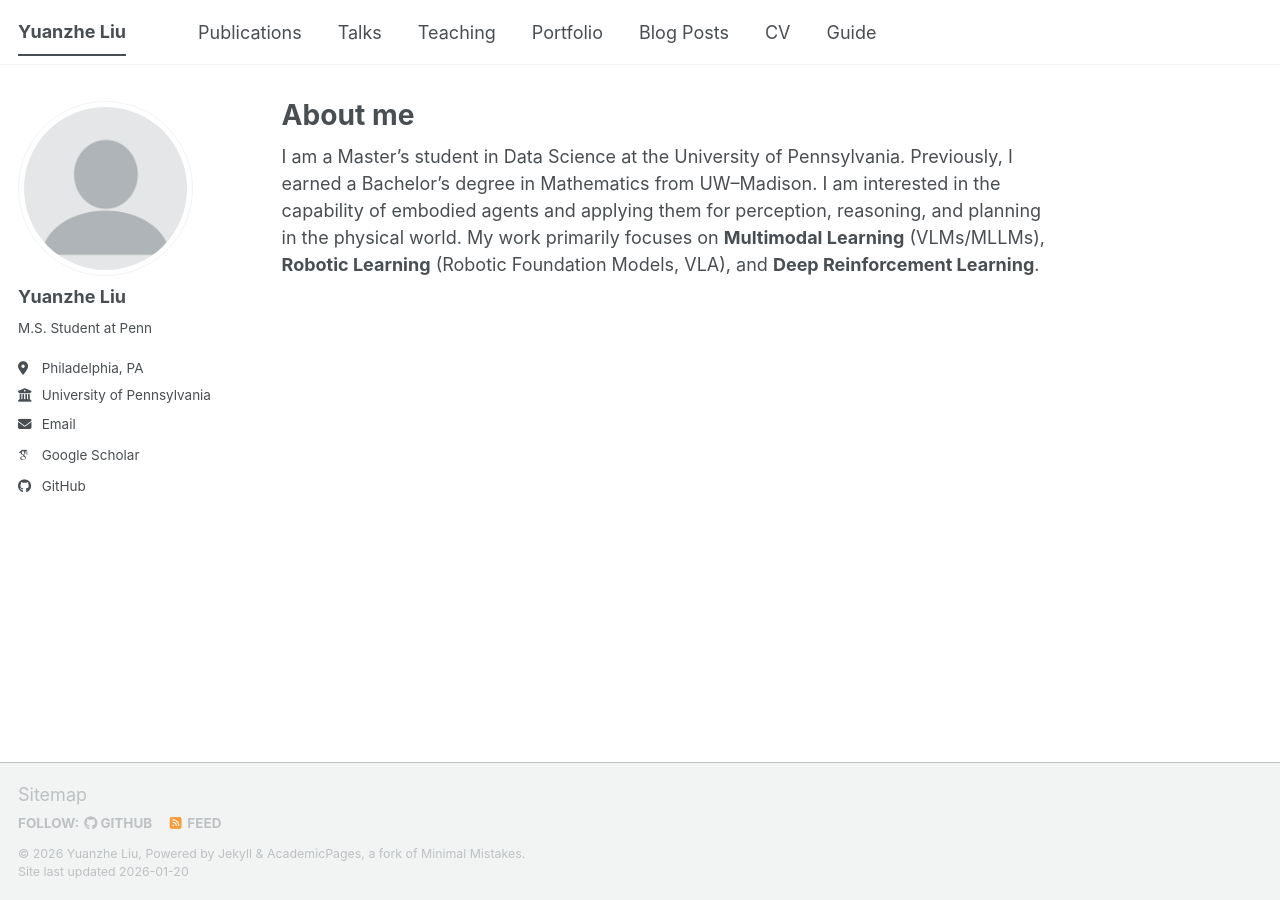
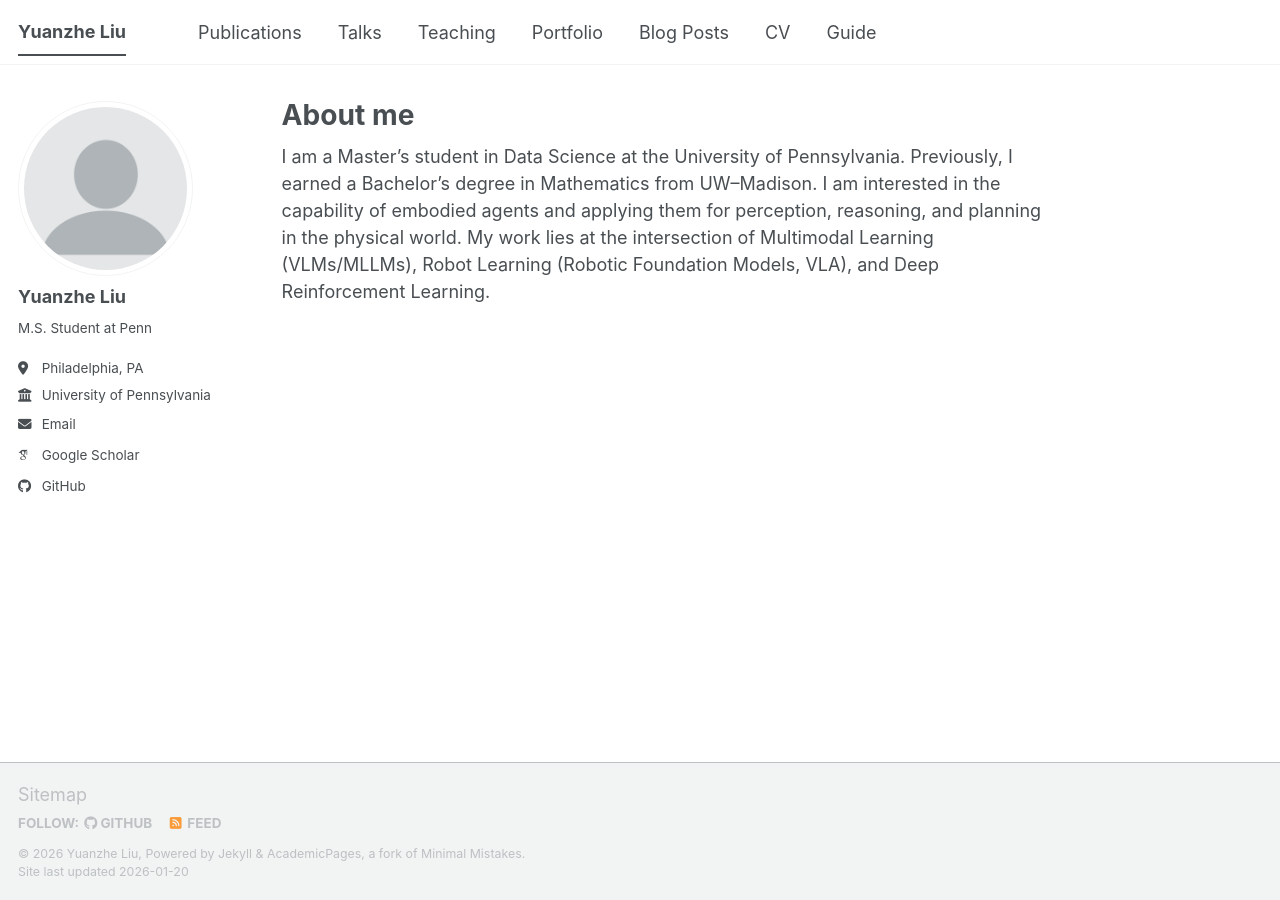
Before and after one commit to yuanzhel0903/yuanzhel0903.github.io, a Jekyll site: the page built from _pages/about.md, in a window 1280 px wide. Built offline with Jekyll 4.4.1, drawn with Linux system fonts in a browser that asks for light colours; some web fonts are replaced; a script bundle is joined from its source files by our own code; library files that are not in the unit come from our copies.

Commit message:
Update about.md

```diff
--- a/_pages/about.md
+++ b/_pages/about.md
@@ -7,4 +7,4 @@
   - /about.html
 ---
 
-I am a Master's student in Data Science at the University of Pennsylvania. Previously, I earned a Bachelor's degree in Mathematics from UW–Madison. I am interested in the capability of embodied agents and applying them for perception, reasoning, and planning in the physical world. My work primarily focuses on **Multimodal Learning** (VLMs/MLLMs), **Robotic Learning** (Robotic Foundation Models, VLA), and **Deep Reinforcement Learning**.
+I am a Master's student in Data Science at the University of Pennsylvania. Previously, I earned a Bachelor's degree in Mathematics from UW–Madison. I am interested in the capability of embodied agents and applying them for perception, reasoning, and planning in the physical world. My work lies at the intersection of Multimodal Learning (VLMs/MLLMs), Robot Learning (Robotic Foundation Models, VLA), and Deep Reinforcement Learning.
```
